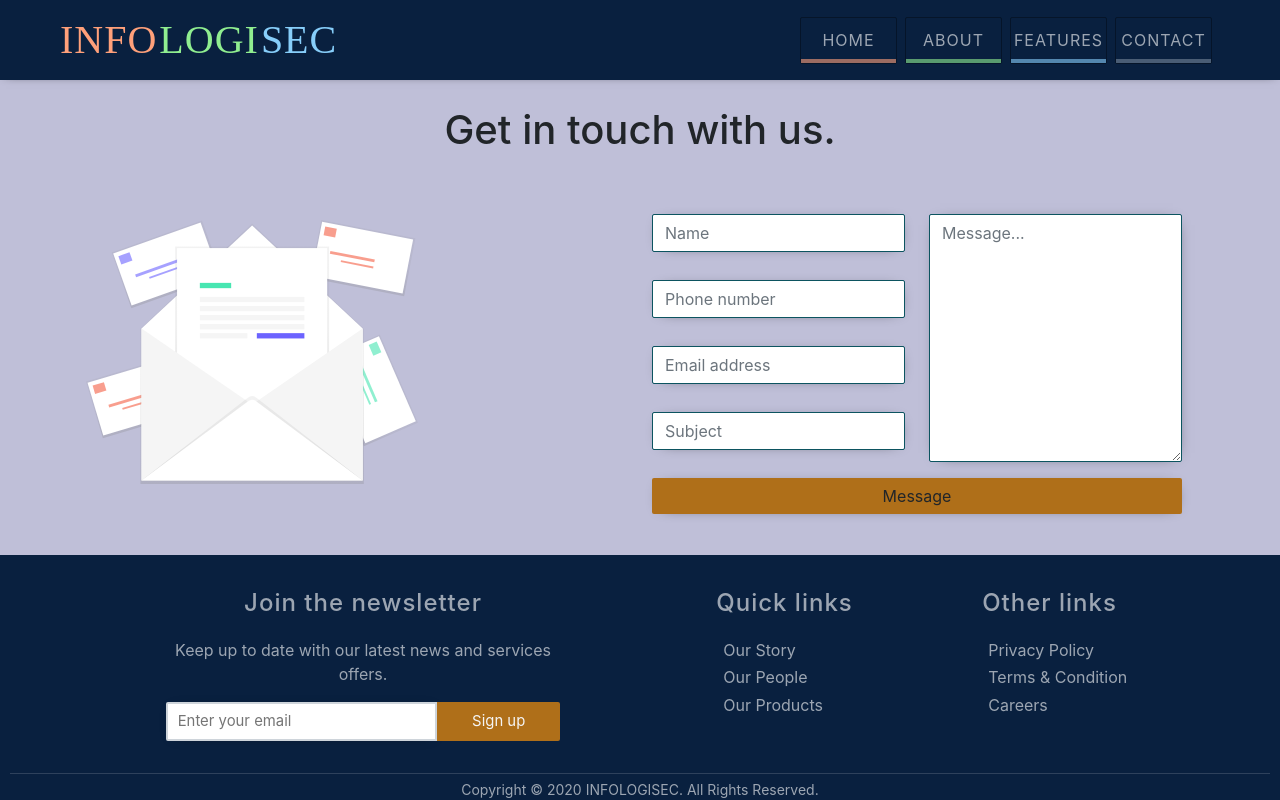
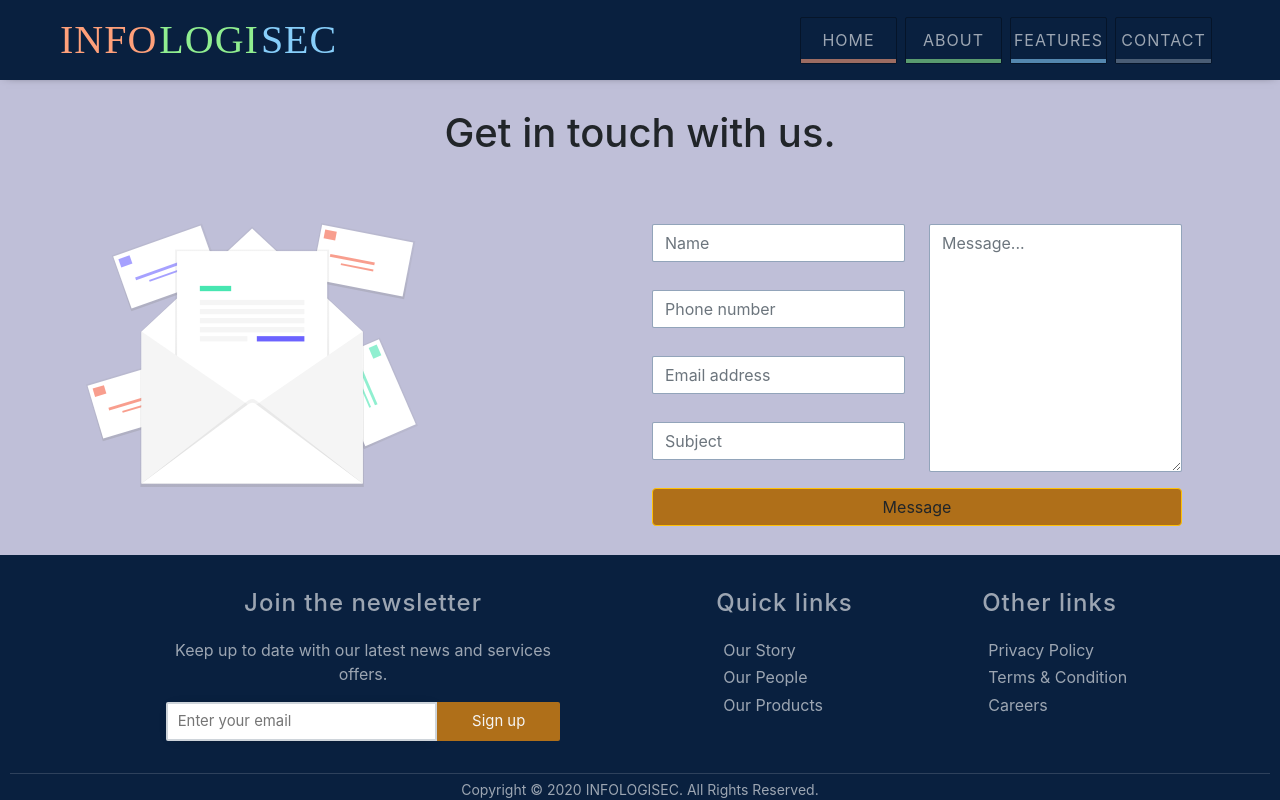
Before and after one commit to shbmfu003/genesis, a React (Create React App) app: page /contact in a window 1280 px wide. Built offline with nearby package versions, Linux system fonts and the light colour scheme; a web font is replaced by a local one.

Commit message:
removing unnecessary code in contact components

```diff
--- a/src/components/ContactForm/ContactForm.scss
+++ b/src/components/ContactForm/ContactForm.scss
@@ -1,9 +1,13 @@
+@import "../../scss/variables";
+
 .form-control {
 	margin: 0;
-	border: 1px solid #0c5460;
+	border-radius: $border-radius;
+	border-color: rgba(#0c5460, 0.25);
 
 	&:focus,
 	&:active {
-		box-shadow: 0 0 8px -3px #0c5460;
+		box-shadow: 0 0 0 0.1rem rgba(#0c5460, 0.5);
+		border: none;
 	}
 }
--- a/src/components/FormInput/FormInput.scss
+++ b/src/components/FormInput/FormInput.scss
@@ -1,7 +1,8 @@
+@import "../../scss/variables";
+
 .form-input {
 	.error {
 		padding-left: 5px;
-		border: solid 1px transparent;
 		color: #6e0000;
 		font-size: 12px;
 	}
--- a/src/views/contact/contact.view.scss
+++ b/src/views/contact/contact.view.scss
@@ -31,26 +31,13 @@
 			margin: 0;
 		}
 
-		input {
-			margin: 0 0 1em;
-			border-radius: 2px;
-			box-shadow: 1px 1px 15px -10px #000;
-		}
-
 		textarea {
 			height: 100%;
-			margin-bottom: 1em;
-			border-radius: 2px;
-			box-shadow: 1px 1px 15px -10px #000;
 		}
 
 		button {
 			width: 100%;
-			border-radius: 2px;
-			margin-bottom: 1em;
 			background-color: #af6f19;
-			border: none;
-			box-shadow: 1px 1px 15px -10px #000;
 		}
 	}
 }
```
